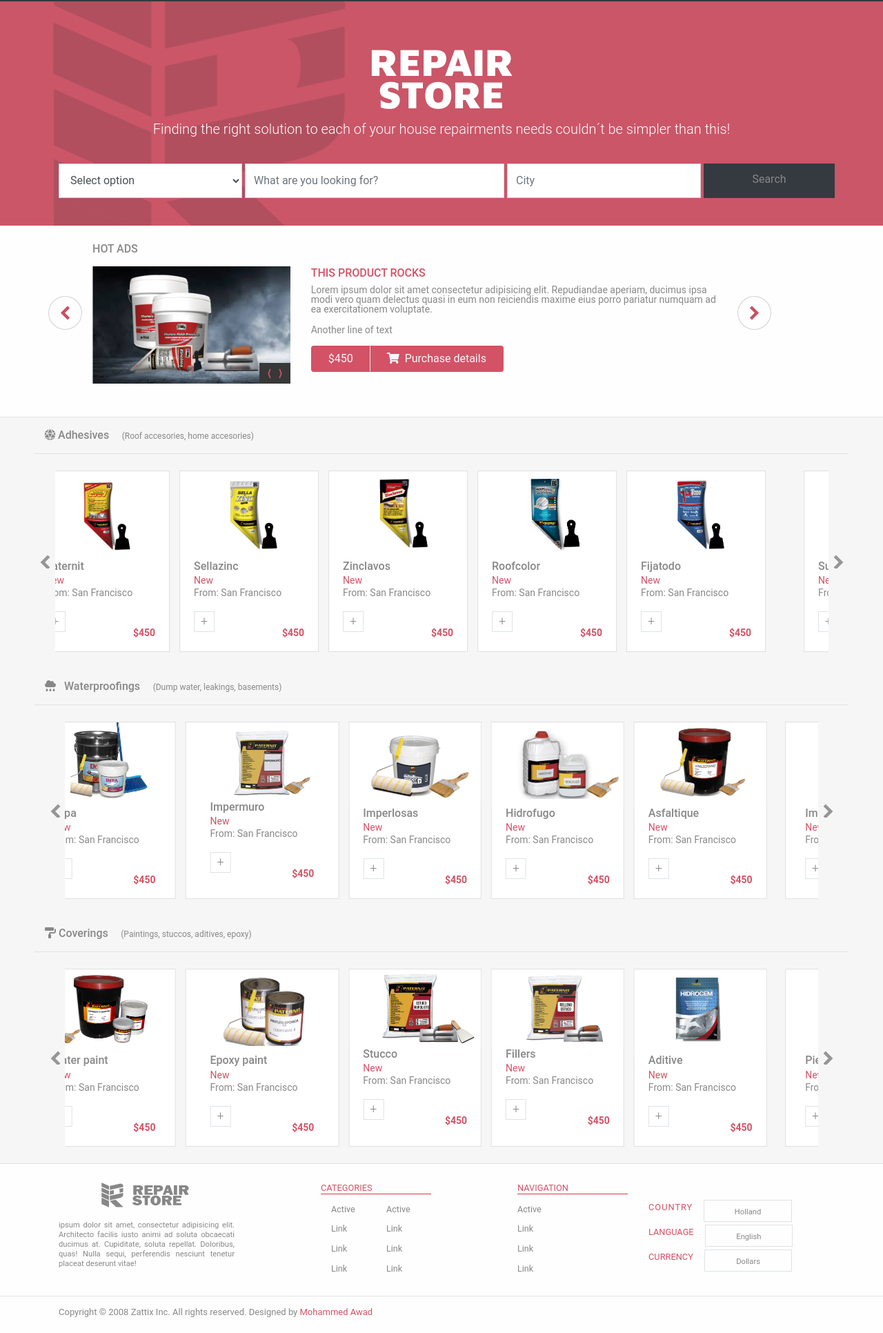
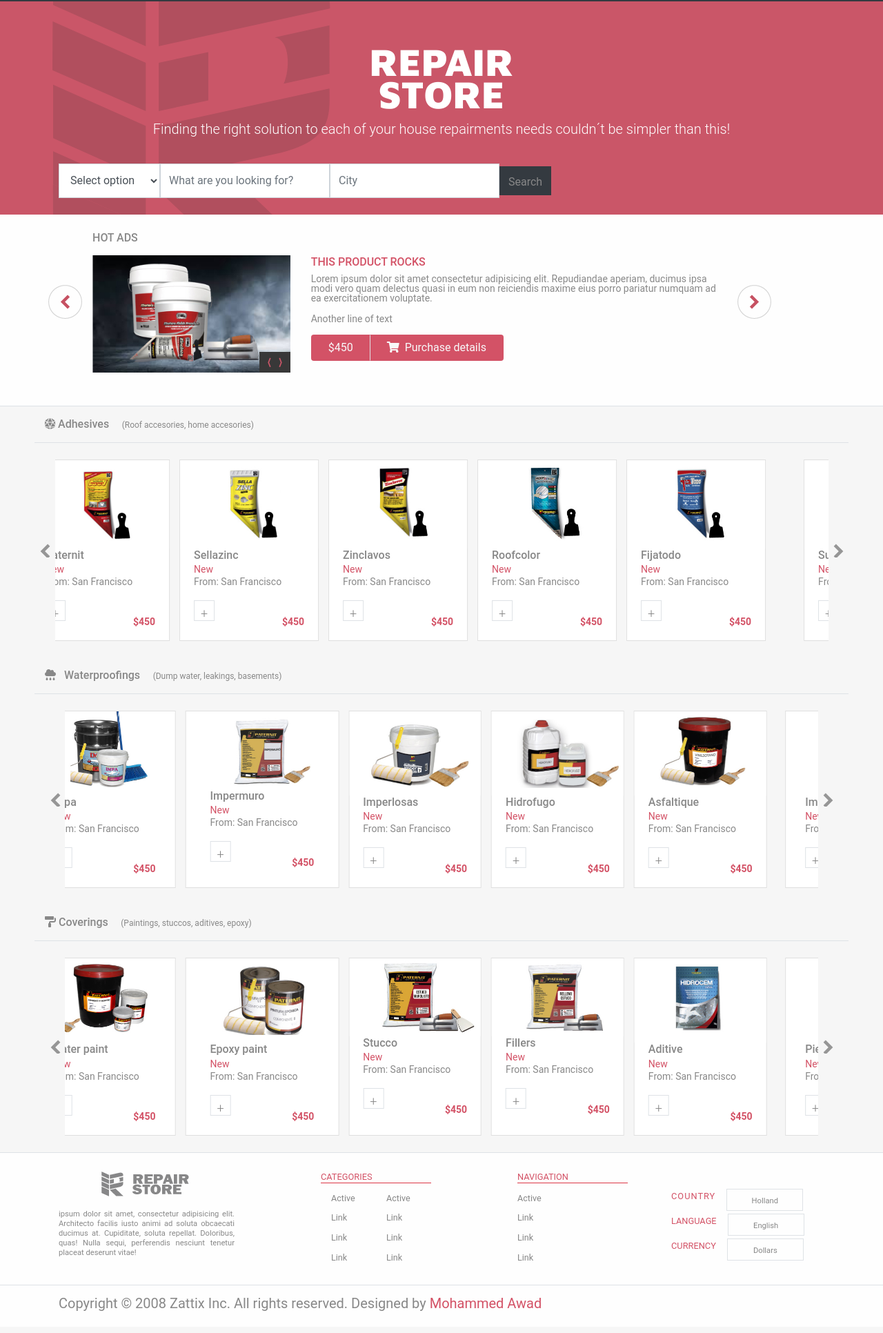
Before and after one commit to maosan132/Capstone-project---Repair-Store, a plain HTML site: page index.html in a window 1280 px wide. Shown: the part 57-1989 px from the top of the page at 69% size. Drawn offline with nearby package versions, Linux system fonts and the light colour scheme.

Commit message:
styling form so it comply with flex methodology, part 4 of TSE changes

```diff
--- a/css/flexbox-requirement.css
+++ b/css/flexbox-requirement.css
@@ -41,10 +41,6 @@ flex-direction: row;
   align-items: center;
 }
 
-.items-aligned-to-end {
-  align-items: flex-end;
-}
-
 .items-aligned-stretch {
   align-items: stretch;
 }
--- a/css/style.css
+++ b/css/style.css
@@ -68,7 +68,6 @@ header {
   max-width: 46%;
 }
 
-
 .country {
   letter-spacing: 1px;
 }
@@ -125,3 +124,20 @@ header {
     margin-right: 7px !important;
   }
 }
+
+.category {
+  max-width: 53.8em !important;
+  outline: 1px solid blue;
+}
+
+.term {
+  max-width: 33.3% !important;
+}
+
+.city {
+  max-width: 25% !important;
+}
+
+.search-button {
+  max-width: 17% !important;
+}
--- a/css/type.css
+++ b/css/type.css
@@ -48,5 +48,17 @@ a.active,
 }
 
 .copyright p {
-  font-size: 13px;
+  font-size: 2.5vmin ;
 }
+}
+
+@media (max-width: 546px) {
+
+}
+
+@media (max-width: 767px) {
+
+
+@media (min-width: 768px) {
+
+}
--- a/index.html
+++ b/index.html
@@ -8,11 +8,11 @@
   <link rel="stylesheet" href="https://cdnjs.cloudflare.com/ajax/libs/twitter-bootstrap/4.4.1/css/bootstrap.min.css">
   <link rel="stylesheet" href="https://cdnjs.cloudflare.com/ajax/libs/font-awesome/5.11.2/css/all.min.css">
   <link rel="stylesheet" href="css/variables.css">
-  <link rel="stylesheet" href="css/type.css">
   <link rel="stylesheet" href="css/buttons.css">
   <link rel="stylesheet" href="css/colors.css">
   <link rel="stylesheet" href="css/images.css">
   <link rel="stylesheet" href="css/style.css">
+  <link rel="stylesheet" href="css/type.css">
   <link rel="stylesheet" href="css/flexbox-requirement.css">
   <title>Repair Store - The place to heal your house</title>
 </head>
@@ -24,11 +24,11 @@
         <div class="flexbox-item logo"> <a href="index.html"><img class="" src="images/logo.png" alt="main logo"></a>
         </div>
         <nav class="flexbox-item navigation mr-auto">
-          <a class="nav-item nav-link text-lightgray active ml-md-5 ml-1 p-1 p-md-2" href="#">
+          <a class="nav-link text-lightgray active ml-md-5 ml-1 p-1 p-md-2" href="#">
             <i class="fas fa-home pr-1 pr-md-3 d-inline"></i>HOME</a>
-          <a class="nav-item nav-link text-lightgray ml-1 p-1 p-md-2" href="#">
+          <a class="nav-link text-lightgray ml-1 p-1 p-md-2" href="#">
             <i class="fas fa-paint-roller pr-1 pr-md-3 d-inline"></i>PRODUCTS</a>
-          <a class="nav-item nav-link text-lightgray text-nowrap ml-1 p-1 p-md-2" href="#">
+          <a class="nav-link text-lightgray text-nowrap ml-1 p-1 p-md-2" href="#">
             <i class="fas fa-shopping-cart pr-1 pr-md-3 d-inline"></i>PURCHASE LIST</a>
           <button type="button"
             class="btn bg-zattix rounded-0 btn-sm ml-2 pr-2 my-2 d-none d-lg-block ml-md-3 text-nowrap text-white">GRAB
@@ -53,8 +53,31 @@
         <h1 class="big-logo display-4 font-weight-bolder text-white pb-2">REPAIR<br>STORE</h1>
         <p class="lead text-white">Finding the right solution to each of your house repairments needs
           couldn´t be simpler than this!</p>
-        <form class="row flexbox-parent items-to-row content-justified-to-center pt-md-4">
-          <div class="form-group col-auto col-md-3 pr-1">
+        <form class="r-ow form-inline f lexbox-parent i tems-to-row c ontent-justified-to-center pt-md-4">
+          <label hidden>label</label>
+          <select class="form-control rounded-0" id="formControlSelect1">
+            <option class="">Select option</option>
+            <option class="">Adhesives</option>
+            <option>Waterproofing</option>
+            <option>Coverings</option>
+            <option>Anchors</option>
+          </select>
+          <label hidden>search</label>
+          <input type="text" class="form-control rounded-0" placeholder="What are you looking for?">
+          <label hidden>city</label>
+          <input type="text" class="form-control rounded-0 d-none d-md-block " placeholder="City">
+          <a href="search-results.html"
+            class="col- auto col-md- 2 btn btn-dark rounded-0  text-lightgray search-button">Search</a>
+        </form>
+      </div>
+    </section>
+    <!-- <section class="jumbotron jumbotron-fluid text-center bg-pink pb-4 mb-0">
+      <div class="container">
+        <h1 class="big-logo display-4 font-weight-bolder text-white pb-2">REPAIR<br>STORE</h1>
+        <p class="lead text-white">Finding the right solution to each of your house repairments needs
+          couldn´t be simpler than this!</p>
+        <form class="r-ow flexbox-parent items-to-row content-justified-to-center pt-md-4">
+          <div class="form-group col- auto col-md- 3 pr-1 category">
             <label hidden>label</label>
             <select class="form-control rounded-0" id="formControlSelect1">
               <option class="">Select option</option>
@@ -64,19 +87,20 @@
               <option>Anchors</option>
             </select>
           </div>
-          <div class="form-group col-auto col-md-4 pl-0 pr-1">
+          <div class="form-group col- auto col-md- 4 pl-0 pr-1 term">
             <label hidden>search</label>
             <input type="text" class="form-control rounded-0" placeholder="What are you looking for?">
           </div>
-          <div class="form-group col-auto col-md-3 pl-0 pr-1 d-none d-md-block">
+          <div class="form-group col- auto col-md- 3 pl-0 pr-1 d-none d-md-block city">
             <label hidden>city</label>
             <input type="text" class="form-control rounded-0" placeholder="City">
           </div>
           <a href="search-results.html"
-            class="col-auto col-md-2 btn btn-dark rounded-0 mb-3 text-lightgray search-button">Search</a>
+            class="col- auto col-md- 2 btn btn-dark rounded-0 mb-3 text-lightgray search-button">Search</a>
         </form>
       </div>
-    </section>
+    </section> -->
+
 
     <section class="ads border-bottom bg-clear d-none d-md-block">
       <div class="container pt-4 pb-5">
@@ -593,7 +617,7 @@
               <a class="nav-link pl-0 text-lightgray" href="#">Link</a>
             </nav>
           </div>
-          <div class="col-4 location col-sm-3 items-aligned-to-end">
+          <div class="col-4 location col-sm-3 pl-0 pl-sm-2 pl-md-3 pl-xl-5 items-aligned-to-end">
             <h6 class="text-pink border-bottom border-danger invisible"><small>GEO</small></h6>
             <div class="flexbox-parent">
               <h6 class="flexbox-item text-pink d-inline pr-3 text-uppercase country"><small>Country</small></h6>
@@ -607,7 +631,8 @@
             </div>
             <div class="pt-1 flexbox-parent">
               <h6 class="text-pink d-inline pr-3 text-uppercase"><small>Currency</small></h6>
-              <span class="flexbox-item px-3 text-lightgray py-2 d-inline-block border w-50 text-center"><small class="text-nowrap">
+              <span class="flexbox-item px-3 text-lightgray py-2 d-inline-block border w-50 text-center"><small
+                  class="text-nowrap">
                   Dollars</small></span>
             </div>
           </div>
@@ -619,13 +644,8 @@
 
   <footer class="copyright border-top bg-clear">
     <div class="container-xl py-2">
-      <div class="row">
-        <div class="col text-center">
-
-          <p class="pt-2 text-justify">Copyright © 2008 Zattix Inc. All rights reserved. Designed by <a
-              href="https://www.behance.net/gallery/24796463/ZATTIX">Mohammed Awad</a></p>
-        </div>
-      </div>
+      <p class="pt-2 sdfsdf">Copyright © 2008 Zattix Inc. All rights reserved. Designed by <a
+          href="https://www.behance.net/gallery/24796463/ZATTIX">Mohammed Awad</a></p>
     </div>
   </footer>
 
```
